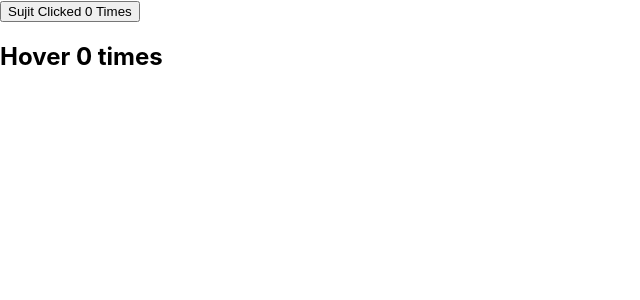
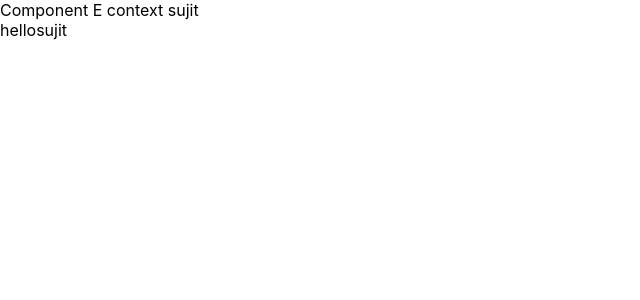
Before and after one commit to Sujit-Salunkhe/React, a React (Create React App) app in the folder hello-world/: page / in a window 1280 px wide. Shown: the top 300 px of the page, without its empty margins (0-640 px from the left). Built offline with nearby package versions, Linux system fonts and the light colour scheme.

Commit message:
learning render props context

```diff
--- a/hello-world/src/App.js
+++ b/hello-world/src/App.js
@@ -1,21 +1,27 @@
-import { Component } from 'react';
-import './appStyles.css'
-import RefsDemo from './Components/RefsDemo';
-import Focusinput from './Components/Focusinput';
-import FrparentInput from './Components/FrparentInput';
-import PortalsDemo from './Components/PortalsDemo';
-import Hero from './Components/Hero';
-import Errorboundry from './Components/Errorboundry';
-import HigherOC_1 from './Components/HigherOC_1';
-import HigherOChove1 from './Components/HigherOChove1';
+import { Component } from "react";
+import "./appStyles.css";
+import RefsDemo from "./Components/RefsDemo";
+import Focusinput from "./Components/Focusinput";
+import FrparentInput from "./Components/FrparentInput";
+import PortalsDemo from "./Components/PortalsDemo";
+import Hero from "./Components/Hero";
+import Errorboundry from "./Components/Errorboundry";
+import HigherOC_1 from "./Components/HigherOC_1";
+import HigherOChove1 from "./Components/HigherOChove1";
+import Render_1 from "./Components/Render_1";
+import Render_1hover from "./Components/Render_1hover";
+import Render_2 from "./Components/Render_2";
+import Render_2main from "./Components/Render_2main";
+import { UserProvider } from "./Components/Usercontext";
+import ComponetC from "./ComponetC";
 function App() {
   return (
     <div className="App">
-    {/* <RefsDemo /> */}
-    {/* <Focusinput /> */}
-    {/* <FrparentInput /> */}
-    {/* <PortalsDemo /> */}
-    {/* <Errorboundry>
+      {/* <RefsDemo /> */}
+      {/* <Focusinput /> */}
+      {/* <FrparentInput /> */}
+      {/* <PortalsDemo /> */}
+      {/* <Errorboundry>
       <Hero Heroname="batman"/>
     </Errorboundry>
     <Errorboundry>
@@ -24,8 +30,24 @@ function App() {
     <Errorboundry>
       <Hero Heroname="joker"/>
     </Errorboundry> */}
-    <HigherOC_1 name="Sujit "/>
-    <HigherOChove1/>
+      {/* <HigherOC_1 name="Sujit "/>
+    <HigherOChove1/> */}
+      {/* <Render_1/>
+    <Render_1hover />
+    <Render_2 render={(isLoggedin)=> isLoggedin ? "sujit":"guest"}/> */}
+      {/* <Render_2main>
+        {(count, incrementcount) => (
+          <Render_1 count={count} incrementcount={incrementcount} />
+        )}
+      </Render_2main>
+      <Render_2main>
+        {(count, incrementcount) => (
+          <Render_1hover count={count} incrementcount={incrementcount} />
+        )}
+      </Render_2main> */}
+      <UserProvider value="sujit">
+        <ComponetC />
+      </UserProvider>
     </div>
   );
 }
--- /dev/null
+++ b/hello-world/src/ComponetC.js
@@ -0,0 +1,14 @@
+import React, { Component } from 'react'
+// import ComponetF from './ComponetF'
+import ComponetE from './ComponetE'
+export class ComponetC extends Component {
+  render() {
+    return (
+      <div>
+        <ComponetE />
+      </div>
+    )
+  }
+}
+
+export default ComponetC
--- /dev/null
+++ b/hello-world/src/ComponetE.js
@@ -0,0 +1,18 @@
+import React, { Component } from 'react'
+import ComponetF from './ComponetF'
+import UserContext from './Components/Usercontext'
+
+export class ComponetE extends Component {
+    static contextType=UserContext
+  render() {
+    return (
+      <div>
+        Component E context {this.context}
+         <ComponetF />
+      </div>
+    )
+  }
+}
+// ComponetE.contextType=UserContext
+
+export default ComponetE
--- /dev/null
+++ b/hello-world/src/ComponetF.js
@@ -0,0 +1,17 @@
+import React, { Component } from 'react'
+import { UserConsumer } from './Components/Usercontext'
+
+export class ComponetF extends Component {
+  render() {
+    return (
+      <UserConsumer>
+        {(username) =>{
+                    return <div>hello{username}</div>
+            }
+        }
+      </UserConsumer>
+    )
+  }
+}
+
+export default ComponetF
--- /dev/null
+++ b/hello-world/src/components/Render_1.js
@@ -0,0 +1,15 @@
+import React, { Component } from 'react'
+
+class Render_1 extends Component {
+
+  render() {
+    const { count,incrementcount }=this.props
+    return (
+      <div>
+        <button onClick={incrementcount}>Clicked {count} times</button>
+      </div>
+    )
+  }
+}
+
+export default Render_1
--- /dev/null
+++ b/hello-world/src/components/Render_1hover.js
@@ -0,0 +1,15 @@
+import React, { Component } from 'react'
+
+class Render_1hover extends Component {
+
+  render() {
+    const {count,incrementcount} = this.props
+    return (
+      <div>
+        <h2 onMouseOver={incrementcount}>hover {count} times</h2>
+      </div>
+    )
+  }
+}
+
+export default Render_1hover
--- /dev/null
+++ b/hello-world/src/components/Render_2.js
@@ -0,0 +1,13 @@
+import React, { Component } from 'react'
+
+export class Render_2 extends Component {
+  render() {
+    return (
+      <div>
+        {this.props.render(0)}
+      </div>
+    )
+  }
+}
+
+export default Render_2
--- /dev/null
+++ b/hello-world/src/components/Render_2main.js
@@ -0,0 +1,25 @@
+import React, { Component } from 'react'
+
+export class Render_2main extends Component {
+    constructor(props) {
+        super(props)
+
+        this.state = {
+           count:0
+        }
+      }
+      incrementcount = () =>{
+          this.setState(prevstate =>{
+          return {count:prevstate.count + 1}
+          })
+      }
+  render() {
+    return (
+      <div>
+        {this.props.children(this.state.count,this.incrementcount)}
+      </div>
+    )
+  }
+}
+
+export default Render_2main
--- /dev/null
+++ b/hello-world/src/components/Usercontext.js
@@ -0,0 +1,6 @@
+import React from "react";
+const UserContext=React.createContext("code is game")
+const UserProvider=UserContext.Provider
+const UserConsumer=UserContext.Consumer
+export { UserProvider,UserConsumer }
+export default UserContext
```
